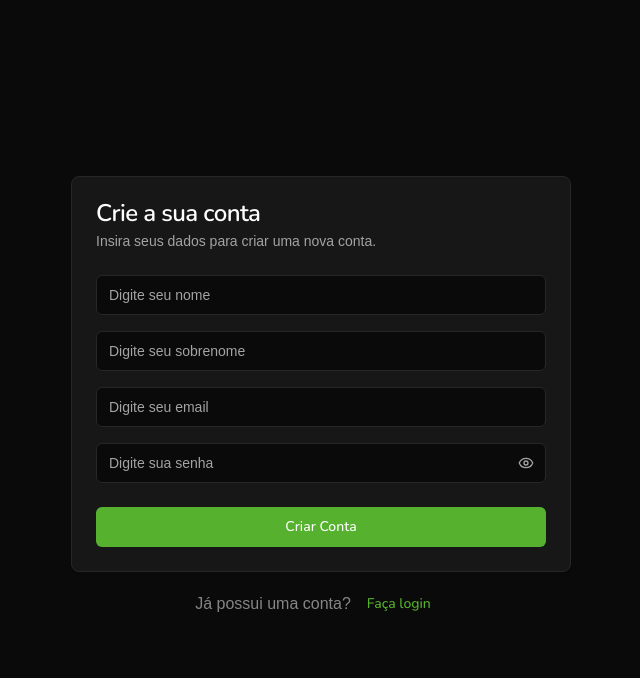
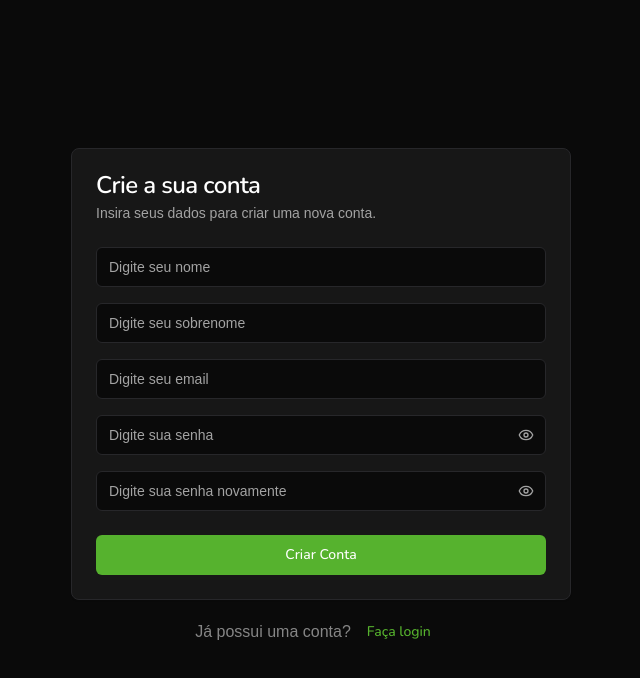
Before and after one commit to vivianeaguiarc/fintrack, a React (Vite) app: page /signup in a window 1280 px wide. Shown: the top 678 px of the page, without its empty margins (319-959 px from the left). Built offline with nearby package versions, Linux system fonts and the light colour scheme; a web font is replaced by a local one.

Commit message:
feat: add password input component

```diff
--- /dev/null
+++ b/src/components/password-input.jsx
@@ -0,0 +1,26 @@
+import { EyeIcon, EyeOffIcon } from 'lucide-react'
+import { useState } from 'react'
+
+import { Button } from './ui/button'
+import { Input } from './ui/input'
+
+const PasswordInput = ({ placeholder = 'Digite sua senha' }) => {
+  const [passwordIsVisible, setPasswordIsVisible] = useState(false)
+  return (
+    <div className="relative">
+      <Input
+        type={passwordIsVisible ? 'text' : 'password'}
+        placeholder={placeholder}
+      />
+      <Button
+        variant="ghost"
+        className="absolute bottom-0 right-0 top-0 my-auto mr-1 h-8 w-8 text-muted-foreground"
+        onClick={() => setPasswordIsVisible((prev) => !prev)}
+      >
+        {passwordIsVisible ? <EyeOffIcon /> : <EyeIcon />}
+      </Button>
+    </div>
+  )
+}
+
+export default PasswordInput
--- a/src/pages/signup.jsx
+++ b/src/pages/signup.jsx
@@ -1,7 +1,6 @@
-import { EyeIcon, EyeOffIcon } from 'lucide-react'
-import { useState } from 'react'
 import { Link } from 'react-router'
 
+import PasswordInput from '@/components/password-input'
 import { Button } from '@/components/ui/button'
 import {
   Card,
@@ -14,7 +13,6 @@
 import { Input } from '@/components/ui/input'
 
 const Signup = () => {
-  const [passwordIsVisible, setPasswordIsVisible] = useState(false)
   return (
     <div className="flex h-screen w-screen flex-col items-center justify-center gap-3">
       <Card className="w-[500px]">
@@ -28,19 +26,8 @@
           <Input placeholder="Digite seu nome" />
           <Input placeholder="Digite seu sobrenome" />
           <Input placeholder="Digite seu email" />
-          <div className="relative">
-            <Input
-              type={passwordIsVisible ? 'text' : 'password'}
-              placeholder="Digite sua senha"
-            />
-            <Button
-              variant="ghost"
-              className="absolute bottom-0 right-0 top-0 my-auto mr-1 h-8 w-8 text-muted-foreground"
-              onClick={() => setPasswordIsVisible((prev) => !prev)}
-            >
-              {passwordIsVisible ? <EyeOffIcon /> : <EyeIcon />}
-            </Button>
-          </div>
+          <PasswordInput />
+          <PasswordInput placeholder="Digite sua senha novamente" />
         </CardContent>
         <CardFooter>
           <Button className="w-full">Criar Conta</Button>
```
